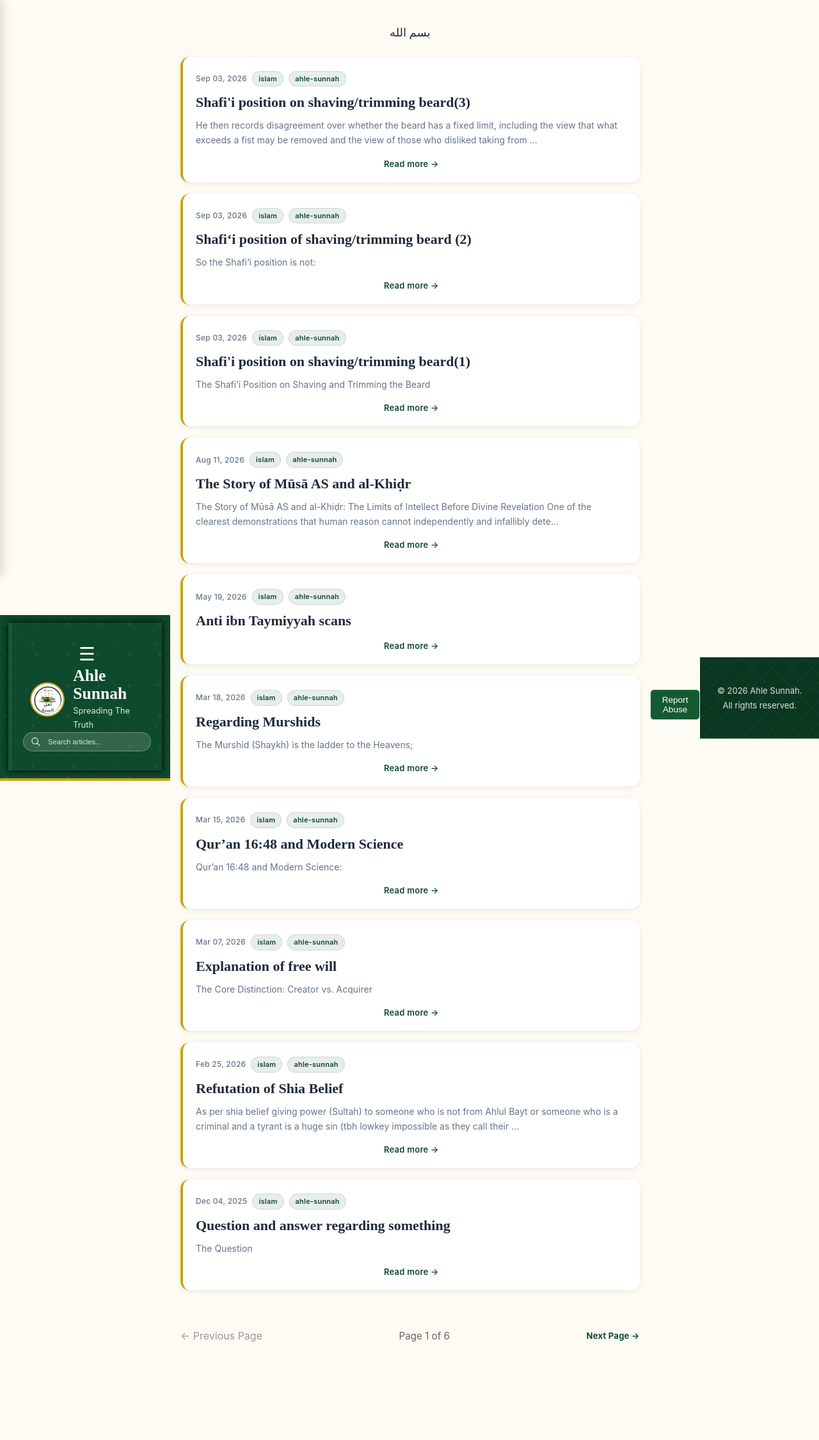
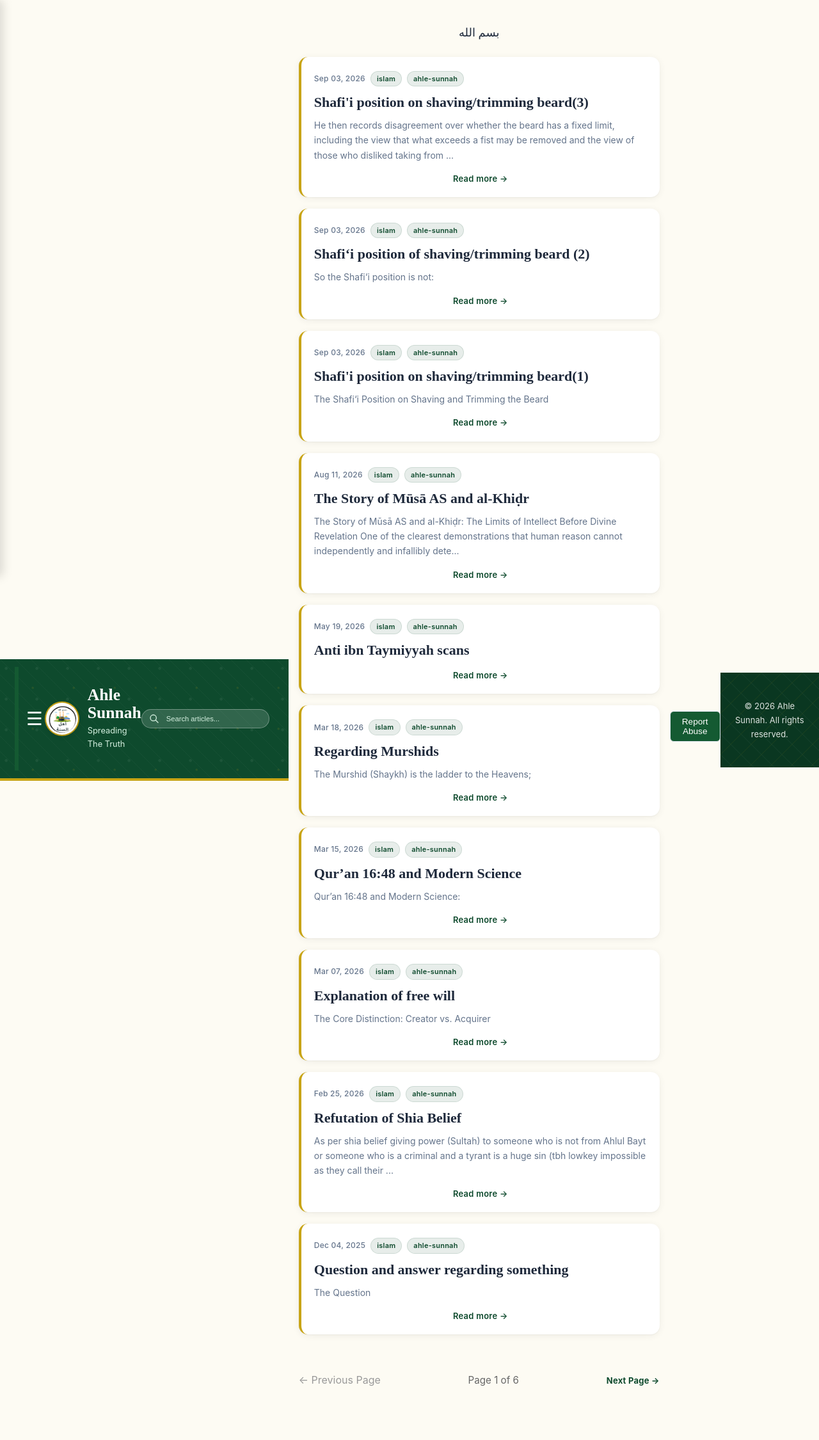
Before and after one commit to Fali17/ahlesunnah, a Jekyll site: the page built from index.html, in a window 1280 px wide. Shown: the whole page at 64% size. Built offline with Jekyll 4.4.1, drawn with Linux system fonts in a browser that asks for light colours; the list of posts is cut into pages by our own code; before the commit the page ends 2181 px from its top, so only the background shows below that.

Commit message:
Update main.css

```diff
--- a/assets/css/main.css
+++ b/assets/css/main.css
@@ -54,11 +54,9 @@ body {
   max-width:90%;
   width:100%;
   padding:30px;
-  box-shadow:0 0 10px rgba(0,0,0,2);
   border-left: 6px solid #145a32;
   display:flex;
   justify-content:center;
-  flex-direction:column;
   text-align:center;
 }
 
```
